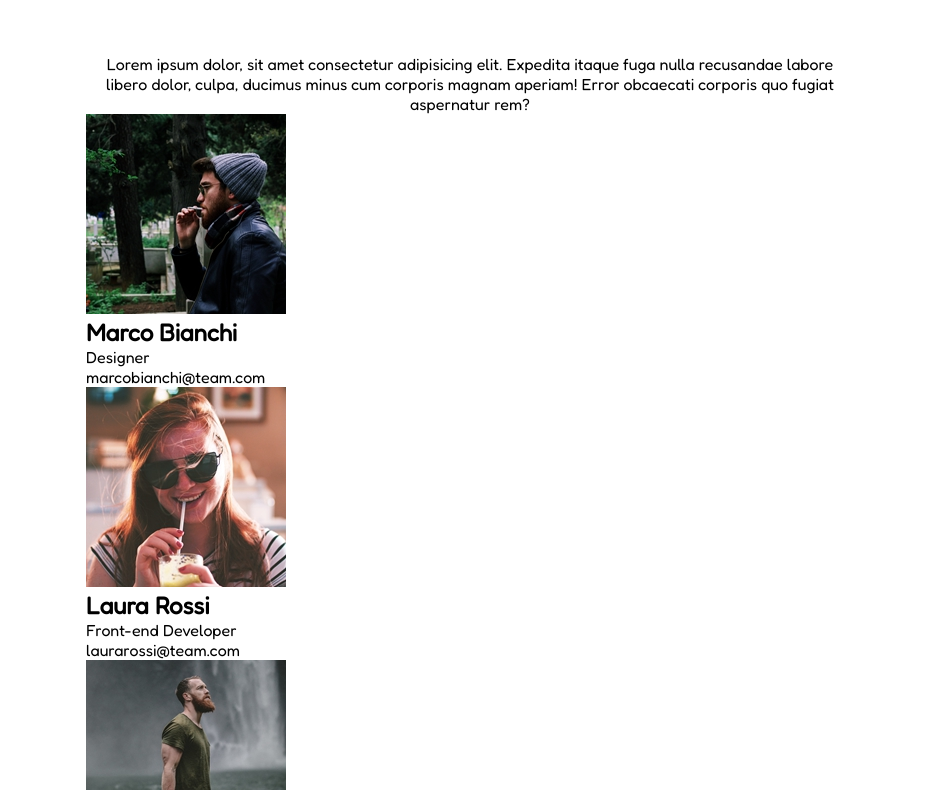
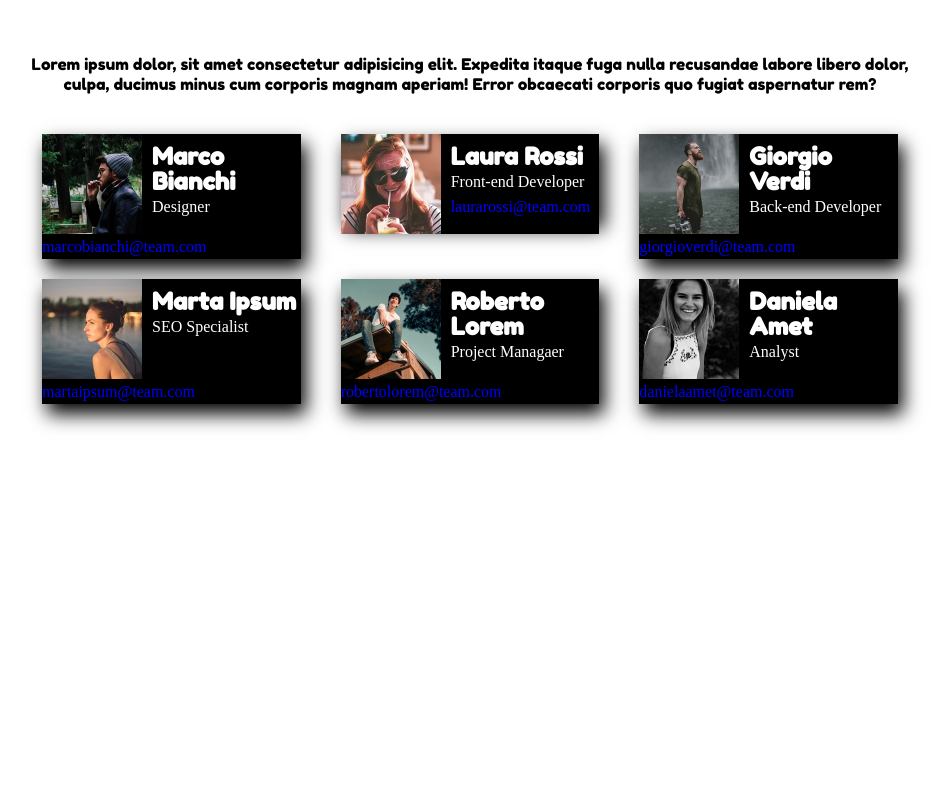
Before and after one commit to Elsti97/html-css-float-cards, a plain HTML site: page index.html in a window 1280 px wide. Shown: the part 124-914 px from the top of the page, without its empty margins (170-1119 px from the left). After the commit the page ends 800 px from the top, so only its background shows below. Drawn offline with Linux system fonts and the light colour scheme.

Commit message:
messi i dati in colonna

```diff
--- a/assets/css/style.css
+++ b/assets/css/style.css
@@ -2,20 +2,60 @@
     margin: 0;
     padding: 0;
     box-sizing: border-box;
-    font-family: 'Fredoka', sans-serif;
 }
 
 body{
-    width: 60%;
+    width: 70%;
     margin: auto;
 }
 
 header{
     text-align: center;
+    font-family: 'Fredoka One', cursive;
 }
 
 h1{
     margin-top: 50px;
     margin-bottom: 70px;
     font-size: 3rem;
+    color: #E74371;
 }
+
+header p{
+    margin-bottom: 40px;
+}
+
+.clearfix::after{
+    clear:both;
+    content:'';
+    display:table;
+}
+
+.persona{
+    float: left;
+    width: calc((100%/3) - 40px);
+    margin: 0 20px;
+    background-color: black;
+    margin-bottom: 20px;
+}
+
+.photo{
+    float: left;
+    height: 100px;
+    padding-right: 10px;
+}
+
+.dati{
+    box-shadow: 5px 10px 18px black;
+    color: white;
+    line-height: 25px;
+}
+
+h2{
+    padding-top: 10px;
+    font-family: 'Fredoka One', cursive;
+}
+
+.emails{
+    color: blue;
+}
--- a/index.html
+++ b/index.html
@@ -6,8 +6,9 @@
     <meta name="viewport" content="width=device-width, initial-scale=1.0">
     <title>Document</title>
     <link rel="stylesheet" href="assets/css/style.css">
-    <link href="https://fonts.googleapis.com/css2?family=Fredoka&display=swap" rel="stylesheet">
-
+    <style>
+    @import url('https://fonts.googleapis.com/css2?family=Fredoka+One&display=swap');
+    </style>
 </head>
 <body>
 
@@ -21,11 +22,9 @@
     <main>
 
         <!-- Prima persona -->
-        <section>
-            <div class="photo">
-                <img src="assets/img/male1.png" alt="foto ragazzo">
-            </div>
+        <section class="persona clearfix">
             <div class="dati">
+                <img src="assets/img/male1.png" alt="foto ragazzo" class="photo">
                 <h2>Marco Bianchi</h2>
                 <p>Designer</p>
                 <p class="emails">marcobianchi@team.com</p>
@@ -33,11 +32,9 @@
         </section>
 
         <!-- Seconda persona -->
-        <section>
-            <div class="photo">
-                <img src="assets/img/female1.png" alt="foto ragazzo">
-            </div>
+        <section class="persona clearfix">
             <div class="dati">
+                <img src="assets/img/female1.png" alt="foto ragazza" class="photo">
                 <h2>Laura Rossi</h2>
                 <p>Front-end Developer</p>
                 <p class="emails">laurarossi@team.com</p>
@@ -45,11 +42,9 @@
         </section>
 
         <!-- Terza persona -->
-        <section>
-            <div class="photo">
-                <img src="assets/img/male2.png" alt="foto ragazzo">
-            </div>
+        <section class="persona clearfix">
             <div class="dati">
+                <img src="assets/img/male2.png" alt="foto ragazzo" class="photo">
                 <h2>Giorgio Verdi</h2>
                 <p>Back-end Developer</p>
                 <p class="emails">giorgioverdi@team.com</p>
@@ -57,11 +52,9 @@
         </section>
 
         <!-- Quarta persona -->
-        <section>
-            <div class="photo">
-                <img src="assets/img/female2.png" alt="foto ragazzo">
-            </div>
+        <section class="persona clearfix">
             <div class="dati">
+                <img src="assets/img/female2.png" alt="foto ragazza" class="photo">
                 <h2>Marta Ipsum</h2>
                 <p>SEO Specialist</p>
                 <p class="emails">martaipsum@team.com</p>
@@ -69,11 +62,9 @@
         </section>
 
         <!-- Quinta persona -->
-        <section>
-            <div class="photo">
-                <img src="assets/img/male3.png" alt="foto ragazzo">
-            </div>
+        <section class="persona clearfix">
             <div class="dati">
+                <img src="assets/img/male3.png" alt="foto ragazzo" class="photo">
                 <h2>Roberto Lorem</h2>
                 <p>Project Managaer</p>
                 <p class="emails">robertolorem@team.com</p>
@@ -81,11 +72,9 @@
         </section>
 
         <!-- Sesta persona -->
-        <section>
-            <div class="photo">
-                <img src="assets/img/female3.png" alt="foto ragazzo">
-            </div>
+        <section class="persona clearfix">
             <div class="dati">
+                <img src="assets/img/female3.png" alt="foto ragazza" class="photo">
                 <h2>Daniela Amet</h2>
                 <p>Analyst</p>
                 <p class="emails">danielaamet@team.com</p>
```
